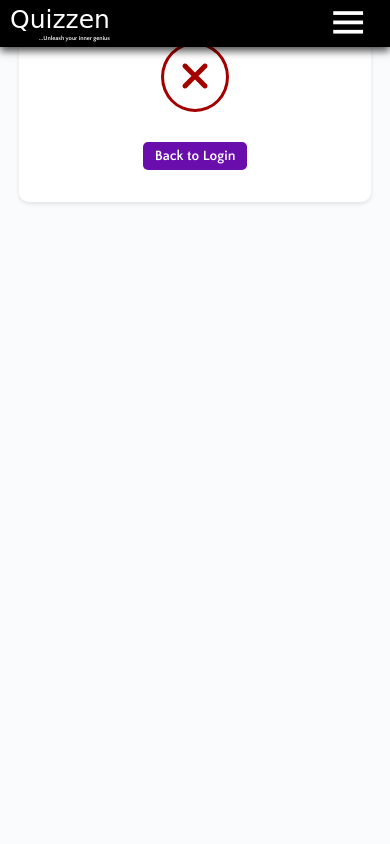
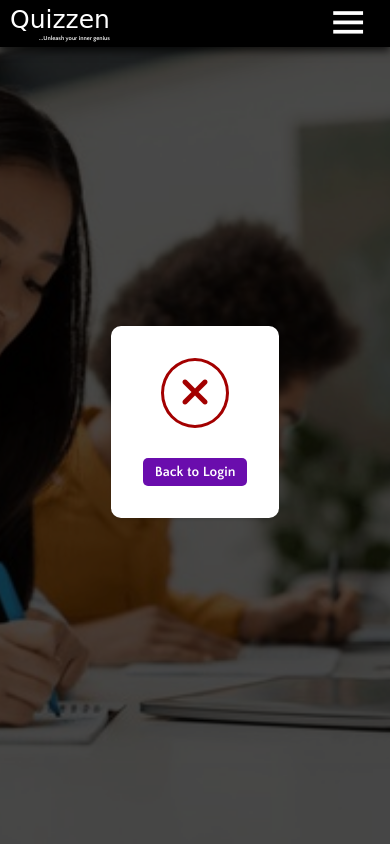
Before and after one commit to emmanueldev247/quizzen, a Flask app: template app/templates/reset_password_error.html in a window 390 px wide. Run offline with Flask 3, Linux system fonts and the light colour scheme; the template is opened without the code that fills it, so the values that code supplies are empty; some web fonts are replaced.

Commit message:
added: body styling

```diff
--- a/app/static/css/reset_password_error.css
+++ b/app/static/css/reset_password_error.css
@@ -1,23 +1,35 @@
-/* body {
+body {
     display: flex;
     justify-content: center;
     align-items: center;
-    height: 100vh;
-    margin: 0;
     background-color: #f0f0f0;
     background: url('../images/asian-lady-bg.jpg') no-repeat center center fixed;
+    background-size: cover;
+    position: relative;
+}
 
-} */
+body::after {
+    content: '';
+    position: absolute;
+    top: 0;
+    left: 0;
+    right: 0;
+    bottom: 0;
+    background: rgba(0, 0, 0, 0.7);
+    z-index: 1;
+}
 
 .error-container {
-    padding: 10rem 5rem;
+    padding: 5rem;
     text-align: center;
     background-color: white;
     border-radius: 10px;
     box-shadow: 0 4px 8px rgba(0, 0, 0, 0.2);
-    max-width: 90%;
+    max-width: 80%;
     margin: 10px;
+    margin-top: 5rem;
     font-family: "Josefin Sans", "Quattrocento Sans", Arial, sans-serif;
+    position: relative;
     z-index: 2;
 }
 
@@ -76,10 +88,11 @@
     }
 
     .error-container {
-        padding: 5rem 3rem;
+        padding: 3rem;
         margin: 10px;
-        max-width: 95%;
+        max-width: 90%;
         box-shadow: 0 2px 4px rgba(0, 0, 0, 0.1);
+        margin-top: 2rem;
     }
 
     .error-icon {
@@ -108,7 +121,7 @@
     }
 
     .error-container {
-        padding: 2rem 1rem;
+        padding: 2rem;
         margin: auto;
     }
 
```
